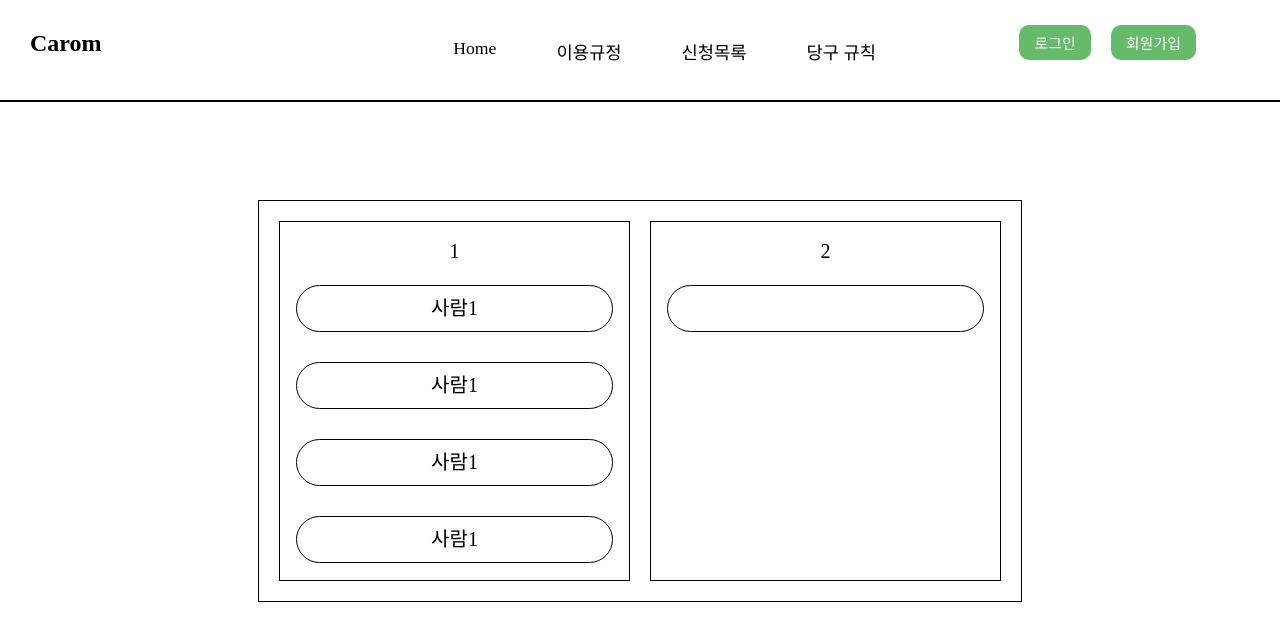
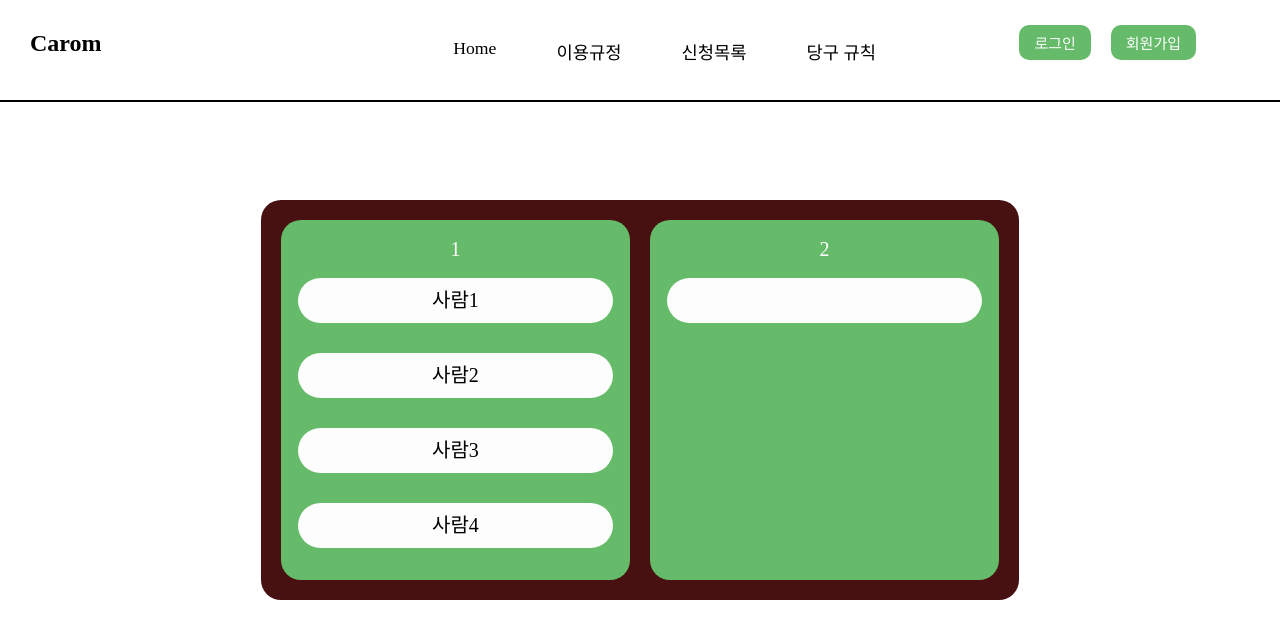
Before and after one commit to AZAAZATV/CaromFront, a React (Create React App) app in the folder carom/: page /UserList in a window 1280 px wide. Shown: the top 640 px of the page. Built offline with nearby package versions, Linux system fonts and the light colour scheme; a web font is replaced by a local one.

Commit message:
ㅁㄴㅇㄹ

```diff
--- a/carom/src/Components/UserList.js
+++ b/carom/src/Components/UserList.js
@@ -8,9 +8,9 @@ function UserList() {
         <span>1</span>
         <div className="users">
           <div className="user"><span>사람1</span></div>
-          <div className="user"><span>사람1</span></div>
-          <div className="user"><span>사람1</span></div>
-          <div className="user"><span>사람1</span></div>
+          <div className="user"><span>사람2</span></div>
+          <div className="user"><span>사람3</span></div>
+          <div className="user"><span>사람4</span></div>
         </div>
       </div>
       <div className="list">
--- a/carom/src/Components/UserList.scss
+++ b/carom/src/Components/UserList.scss
@@ -1,9 +1,13 @@
+$green :#66bb6a;
+$wood : rgb(71, 17, 17);
+
 .userlist {
-  margin: 200px 250px 0px 250px;
-  border: 1px solid black;
+  margin: 200px 20% 0 20%;
   height: 400px;
   display: flex;
   font-family: 'GmarketSansMedium';
+  border-radius: 20px;
+  background-color: $wood;
 
   .lists {
     width: 100%;
@@ -14,7 +18,8 @@
       display: block;
       text-align: center;
       width: 100%;
-      border: 1px solid black;
+      border-radius: 20px;
+      background-color: $green;
 
       &+.list {
         margin-left: 20px;
@@ -25,22 +30,24 @@
         top: 5%;
         font-size: 20px;
         font-family: '양진체';
+        color: #FDFDFD;
       }
 
       .users {
-        margin-top: 40px;
+        margin-top: 35px;
         height: 80%;
 
         .user {
+          background-color: #FDFDFD;
           margin: 0px auto 30px;
           font-size: 30px;
           height: 45px;
           width: 90%;
-          border: 1px solid black;
           border-radius: 30px;
 
           span {
             font-family: 'GmarketSansMedium';
+            color: black;
           }
         }
       }
```
